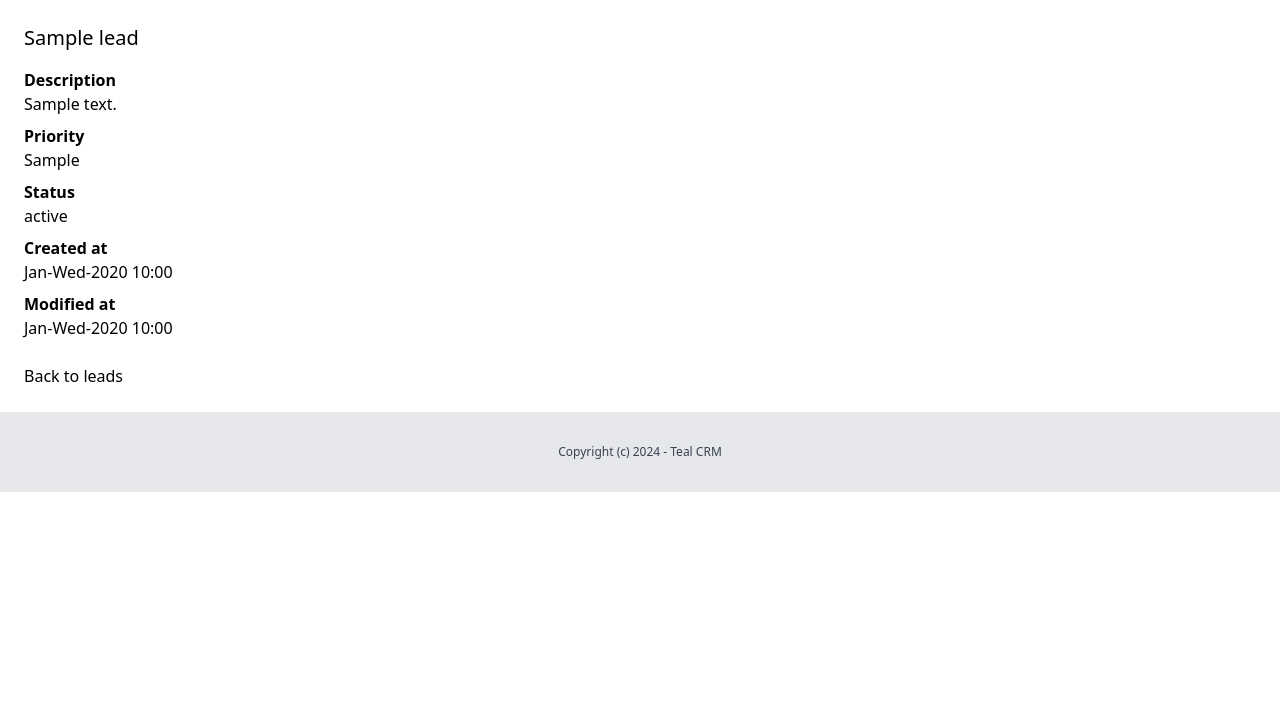
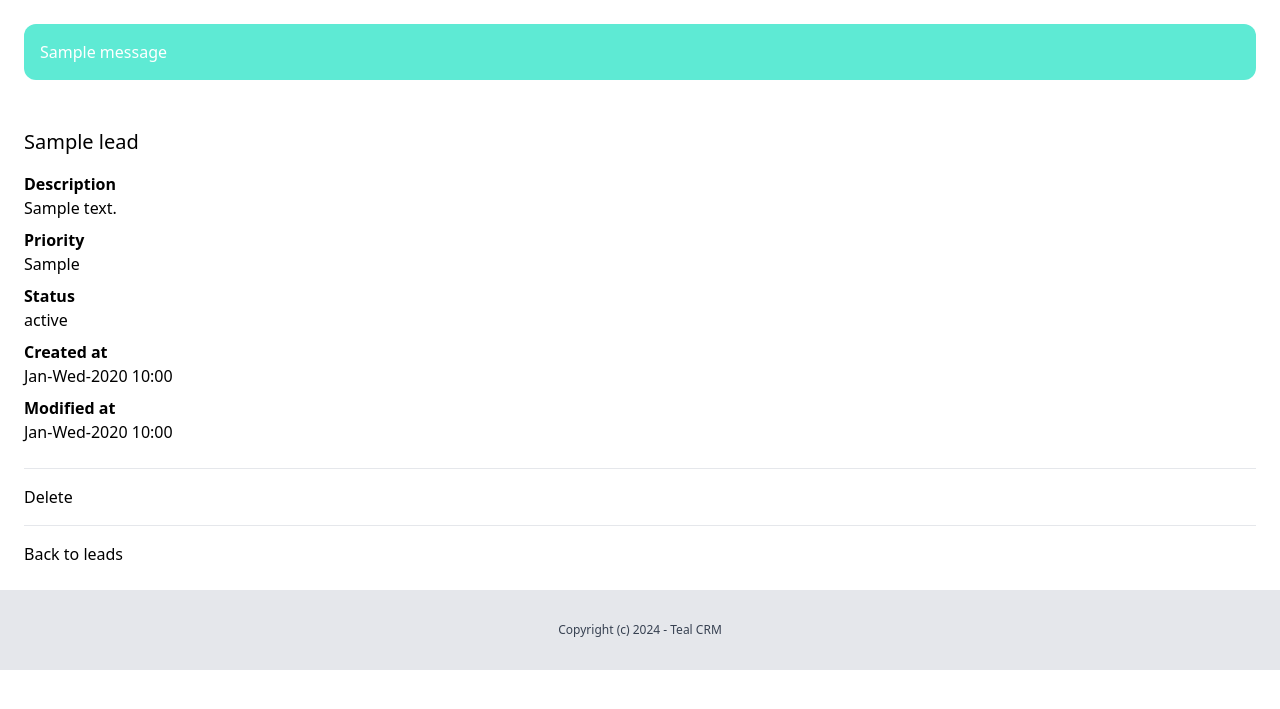
Before and after one commit to MrJayKay/client-resource-manager, a Django app: template tealcrm/lead/templates/lead/leads_detail.html in a window 1280 px wide. Shown: the part 72-781 px from the top of the page. Run offline with Django 5.2, Linux system fonts and the light colour scheme; the template is opened without the code that fills it: most values are stand-ins (such as "Sample title", 1, 10 or a date in 2020); one stand-in notice (Sample message) is shown; some libraries are stand-ins or nearby versions.

Commit message:
added delete leads

```diff
--- a/tealcrm/core/templates/core/base.html
+++ b/tealcrm/core/templates/core/base.html
@@ -31,6 +31,16 @@
             </div>
         </nav>
 
+        {% if messages %}
+            <div class="py-6 px-6">
+                {% for message in messages %}
+                    <div class="py-4 px-4 bg-teal-300 text-white rounded-xl">
+                        {{ message }}
+                    </div>
+                {% endfor %}
+            </div>
+        {% endif %}
+
         {% block content %}
         {% endblock %}
 
--- a/tealcrm/lead/templates/lead/leads_detail.html
+++ b/tealcrm/lead/templates/lead/leads_detail.html
@@ -23,6 +23,12 @@
         <p class="font-semibold">Modified at</p>
         <p class="mb-6">{{ lead.modified_at|date:"M-D-Y H:i" }}</p>
 
+        <hr class="my-4">
+
+        <a href="{% url 'leads_delete' lead.id %}">Delete</a>
+
+        <hr class="my-4">
+
         <a href="{% url 'leads_list' %}">Back to leads</a>
     </div>
 {% endblock %}
--- a/tealcrm/lead/urls.py
+++ b/tealcrm/lead/urls.py
@@ -5,5 +5,6 @@ from . import views
 urlpatterns = [
     path('', views.leads_list, name='leads_list'),
     path('<int:pk>/', views.leads_detail,name='leads_detail'),
+    path('<int:pk>/delete/', views.leads_delete,name='leads_delete'),
     path('add-lead/', views.add_lead, name='add_lead'),
 ]
```
Also changed, not shown: tealcrm/lead/views.py (+10 -0 lines), tealcrm/db.sqlite3.
